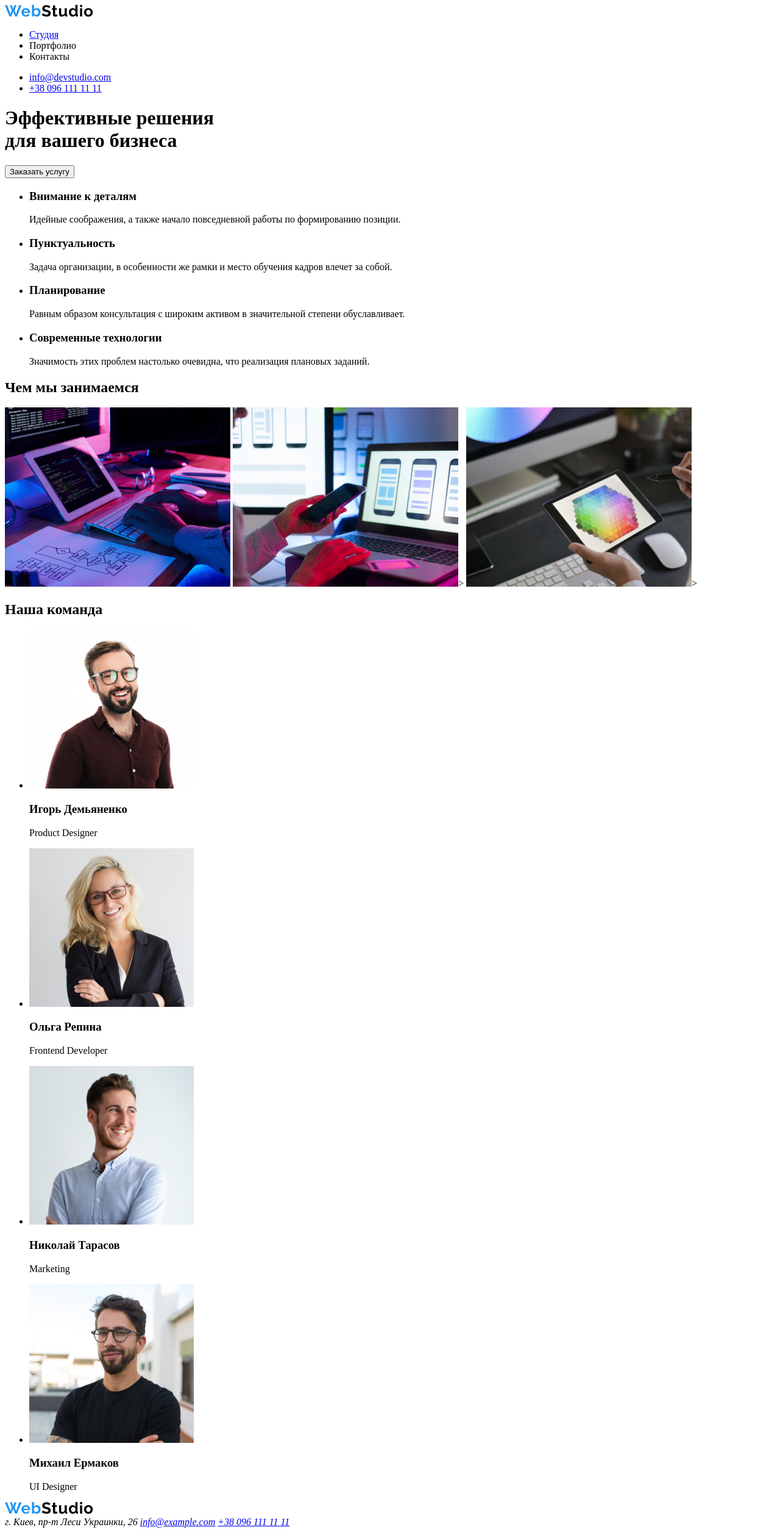
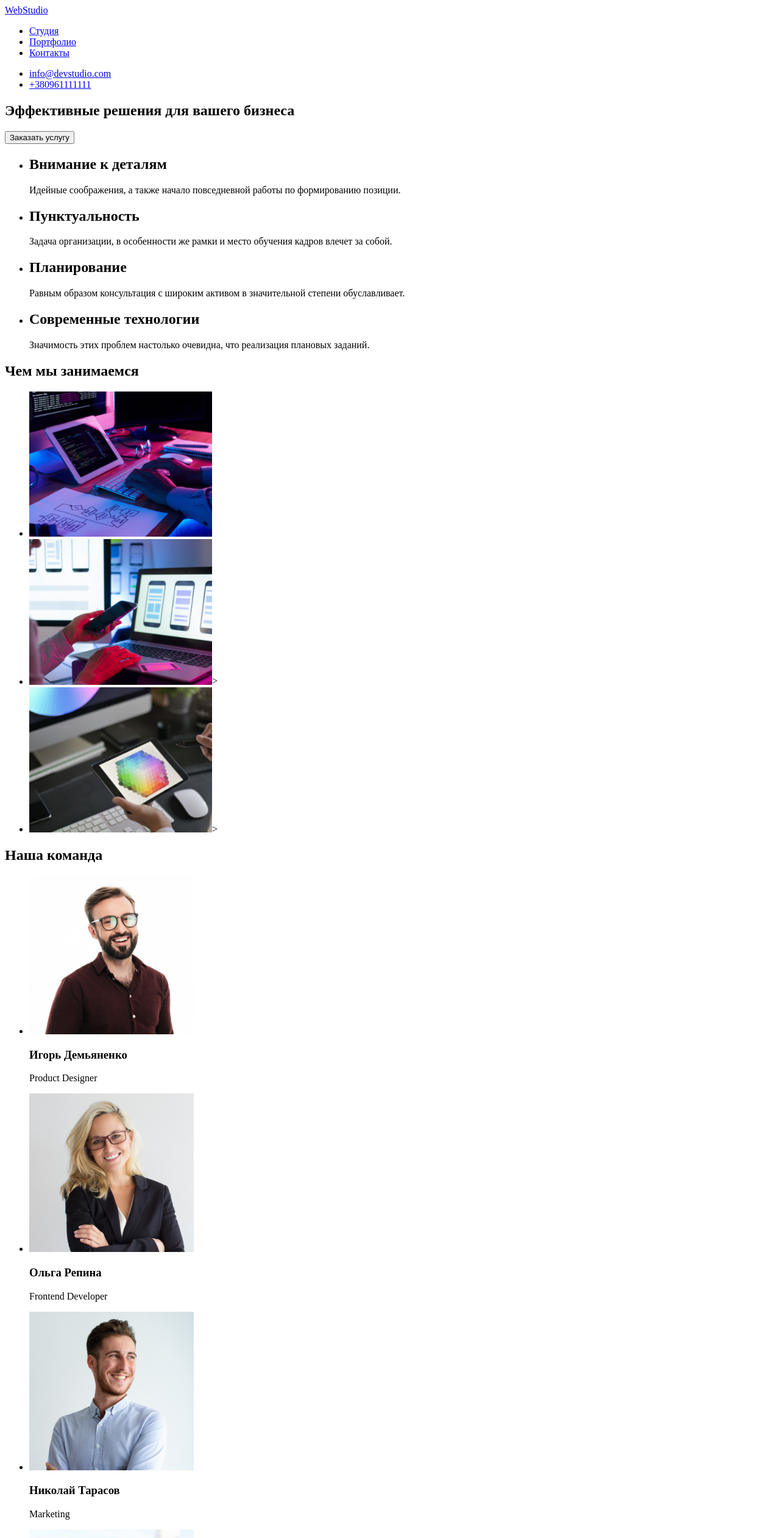
Before and after one commit to Lawyer0901/goit-markup-hw-01, a plain HTML site: page index.html in a window 1280 px wide. Shown: the top 2522 px of the page at 61% size. Drawn offline with Linux system fonts and the light colour scheme.

Commit message:
Исправленое ДЗ1
1. вместо изображение лого сделал текст ссылку
2. навигация заменил на ссылки
3. изменил папку изображения
4. убрал пробелы в телефонах
5. в основном убрал div заменил на section
6. в футере адрес только для адреса, а мейл и тел списком ссылки отдельно

```diff
--- a/index.html
+++ b/index.html
@@ -5,88 +5,101 @@
     <meta http-equiv="X-UA-Compatible" content="IE=edge">
     <meta name="viewport" content="width=, initial-scale=1.0">
     <link rel="preconnect" href="https://fonts.gstatic.com">
-<link href="https://fonts.googleapis.com/css2?family=Roboto:wght@400;700&display=swap" rel="stylesheet">
+    <link href="https://fonts.googleapis.com/css2?family=Roboto:wght@400;700&display=swap" rel="stylesheet">
     <title>Document</title>
 </head>
 <body>
-    <header >
-           <img  src="/img/WebStudio.svg" alt="LOGO" width="145px">
-            <nav >
+    <header>
+           <a href="#">WebStudio</a>
+            <nav>
               <ul >
                 <li ><a href="#">Студия</a></li>
-                <li >Портфолио</li>
-                <li >Контакты</li>
+                <li><a href="#">Портфолио</a></li>
+                <li><a href="#">Контакты</a></li>
               </ul>
             </nav>
-            <div >
-                <ul>
-                    <li >
+               <ul>
+                    <li>
                         <a href="mailto:info@devstudio.com">info@devstudio.com</a>
                     </li>
-                    <li >
-                        <a href="tel:+380961111111">+38 096 111 11 11</a>
+                    <li>
+                        <a href="tel:+380961111111">+380961111111</a>
                     </li>
                 </ul>
-                </div>
+
     </header>
-    <main >
-        <div >
-            <h1 >Эффективные решения <br> для вашего бизнеса</h1>
-            <button class="button" type="button"><span></span> Заказать услугу </span> </button>
-        </div>
-<div >
+    <main>
+        <section>
+
+            <h1>Эффективные решения для вашего бизнеса</h1>
+            <button type="button"> Заказать услугу </button>
+
+    </section>
+    <section>
+
     <ul>
         <li>
-            <h3 >Внимание к деталям</h3>
+            <h2 >Внимание к деталям</h2>
             <p>Идейные соображения, а также начало повседневной работы по формированию позиции.</p>
         </li>
         <li>
-            <h3 >Пунктуальность</h3>
+            <h2 >Пунктуальность</h2>
             <p>Задача организации, в особенности же рамки и место обучения кадров влечет за собой.</p>
         </li>
         <li>
-            <h3 >Планирование</h3>
+            <h2 >Планирование</h2>
     <p>Равным образом консультация с широким активом в значительной степени обуславливает.</p>
         </li>
         <li>
-            <h3 >Современные технологии</h3>
+            <h2 >Современные технологии</h2>
             <p>Значимость этих проблем настолько очевидна, что реализация плановых заданий.</p>
         </li>
     </ul>
-       </div>
-    <div >
+
+    </section>
+    <section>
+
         <h2 >Чем мы занимаемся</h2>
-        <img  src="/img/img.jpg" alt="img1" width="370px">
-        <img  src="/img/img2.jpg" alt="img2" width="370px">>
-        <img  src="/img/img3.jpg" alt="img3" width="370px">>
-    </div>
-    <div >
+        <ul>
+            <li><img  src="/goit-markup-hw-01/images/img.jpg" alt="img1" width="300px"></li>
+            <li> <img  src="/goit-markup-hw-01/images/img2.jpg" alt="img2" width="300px">></li>
+            <li> <img  src="/goit-markup-hw-01/images/img3.jpg" alt="img3" width="300px">></li>
+        </ul>
+
+</section>
+
+<section>
+
         <h2 >Наша команда</h2>
-        <div >
+
             <ul>
-                <li><img  src="/img/ourteam1.jpg" alt="igor" width="270px">
+                <li><img  src="/goit-markup-hw-01/images/ourteam1.jpg" alt="igor" width="270px">
                     <h3>Игорь Демьяненко</h3>
                     <p>Product Designer</p></li>
-                <li><img  src="/img/ourteam2.jpg" alt="olga" width="270px">
+                <li><img  src="/goit-markup-hw-01/images/ourteam2.jpg" alt="olga" width="270px">
                     <h3>Ольга Репина</h3>
                     <p>Frontend Developer</p></li>
-                <li><img  src="/img/ourtem3.jpg" alt="nikolai" width="270px">
+                <li><img  src="/goit-markup-hw-01/images/ourtem3.jpg" alt="nikolai" width="270px">
                     <h3>Николай Тарасов</h3>
                     <p>Marketing</p></li>
-                <li><img  src="/img/ourteam4.jpg" alt="mikhail" width="270px">
+                <li><img  src="/goit-markup-hw-01/images/ourteam4.jpg" alt="mikhail" width="270px">
                     <h3>Михаил Ермаков</h3>
                    <p>UI Designer</p></li>
             </ul>
-            </div>
-    </div>
+
+
+</section>
     </main>
-    <footer >
-        <img  src="/img/WebStudio.jpg" alt="LOGO" width="145px">
-        <address class="adress">
+    <footer>
+        <a href="#">WebStudio</a>
+        <address>
             г. Киев, пр-т Леси Украинки, 26
-          <a  href="mailto:info@example.com">info@example.com</a>
-          <a  href="tel:+38 096 111 11 11">+38 096 111 11 11</a>
         </address>
+        <ul>
+            <li><a  href="mailto:info@example.com">info@example.com</a></li>
+            <li><a  href="tel:+38 096 111 11 11">+380961111111</a></li>
+        </ul>
+
        </footer>
 </body>
 </html>
```
Also changed, not shown: images/WebStudio.jpg (renamed from img/WebStudio.jpg), images/WebStudio.svg (renamed from img/WebStudio.svg), images/img.jpg (renamed from img/img.jpg), images/img2.jpg (renamed from img/img2.jpg), images/img3.jpg (renamed from img/img3.jpg), images/ourteam1.jpg (renamed from img/ourteam1.jpg), images/ourteam2.jpg (renamed from img/ourteam2.jpg), images/ourteam4.jpg (renamed from img/ourteam4.jpg), images/ourtem3.jpg (renamed from img/ourtem3.jpg).
